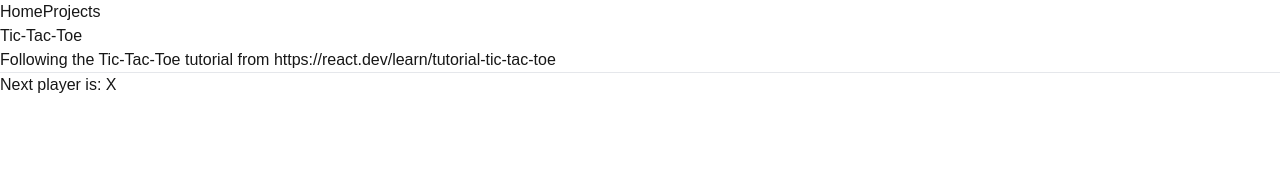
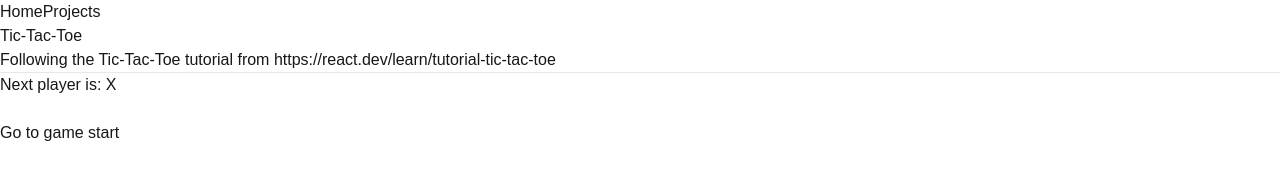
Before and after one commit to ymumberson/Tailwind-Portfolio, a Next.js app: page /projects/tic-tac-toe in a window 1280 px wide. Shown: the top 195 px of the page. Built offline with nearby package versions, Linux system fonts and the light colour scheme.

Commit message:
Added time travel

```diff
--- a/src/app/projects/tic-tac-toe/page.tsx
+++ b/src/app/projects/tic-tac-toe/page.tsx
@@ -20,10 +20,13 @@ const Square: React.FC<SquareProps> = ({ value, onSquareClicked }) => {
     );
 }
 
-const Board = () => {
-    const [xIsNext, setXIsNext] = useState(true);
-    const [squares, setSquares] = useState(Array(9).fill(""));
+interface BoardProps {
+    xIsNext: boolean;
+    squares: Array<string>;
+    handlePlay: Function;
+}
 
+const Board: React.FC<BoardProps> = ({ xIsNext, squares, handlePlay }) => {
     function handleClick(index: number) {
         if (squares[index] != "" || CalculateWinner(squares))
             return;
@@ -35,8 +38,7 @@ const Board = () => {
             nextSquares[index] = "O"
         }
 
-        setSquares(nextSquares);
-        setXIsNext(!xIsNext);
+        handlePlay(nextSquares);
     }
 
     const winner = CalculateWinner(squares);
@@ -82,9 +84,43 @@ function CalculateWinner(squares: Array<string>) {
 }
 
 export default function TicTacToe() {
+    const [history, setHistory] = useState([Array(9).fill("")]);
+    const [currentMove, setCurrentMove] = useState(0);
+    const xIsNext = currentMove % 2 === 0;
+    const currentSquares = history[currentMove];
+
+    function HandlePlay(nextSquares: Array<string>) {
+        const nextHistory = [...history.slice(0, currentMove+1), nextSquares];
+        setHistory(nextHistory);
+        setCurrentMove(nextHistory.length-1);
+    }
+
+    function JumpTo(nextMove: number) {
+        setCurrentMove(nextMove);
+    }
+
+    const moves = history.map((squares, move) => {
+        let description;
+        if (move > 0) {
+            description = "Go to move #" + move;
+        } else {
+            description = "Go to game start";
+        }
+        return (
+            <li key={move}>
+                <button onClick={() => JumpTo(move)}>{description}</button>
+            </li>
+        )
+    })
+
     return (
         <Project name="Tic-Tac-Toe" description="Following the Tic-Tac-Toe tutorial from https://react.dev/learn/tutorial-tic-tac-toe">
-            <Board />
+            <div className="">
+                <div className="">
+                    <Board xIsNext={xIsNext} squares={currentSquares} handlePlay={HandlePlay}/>
+                </div>
+                <ol className="">{moves}</ol>
+            </div>
         </Project>
     );
 }
```
